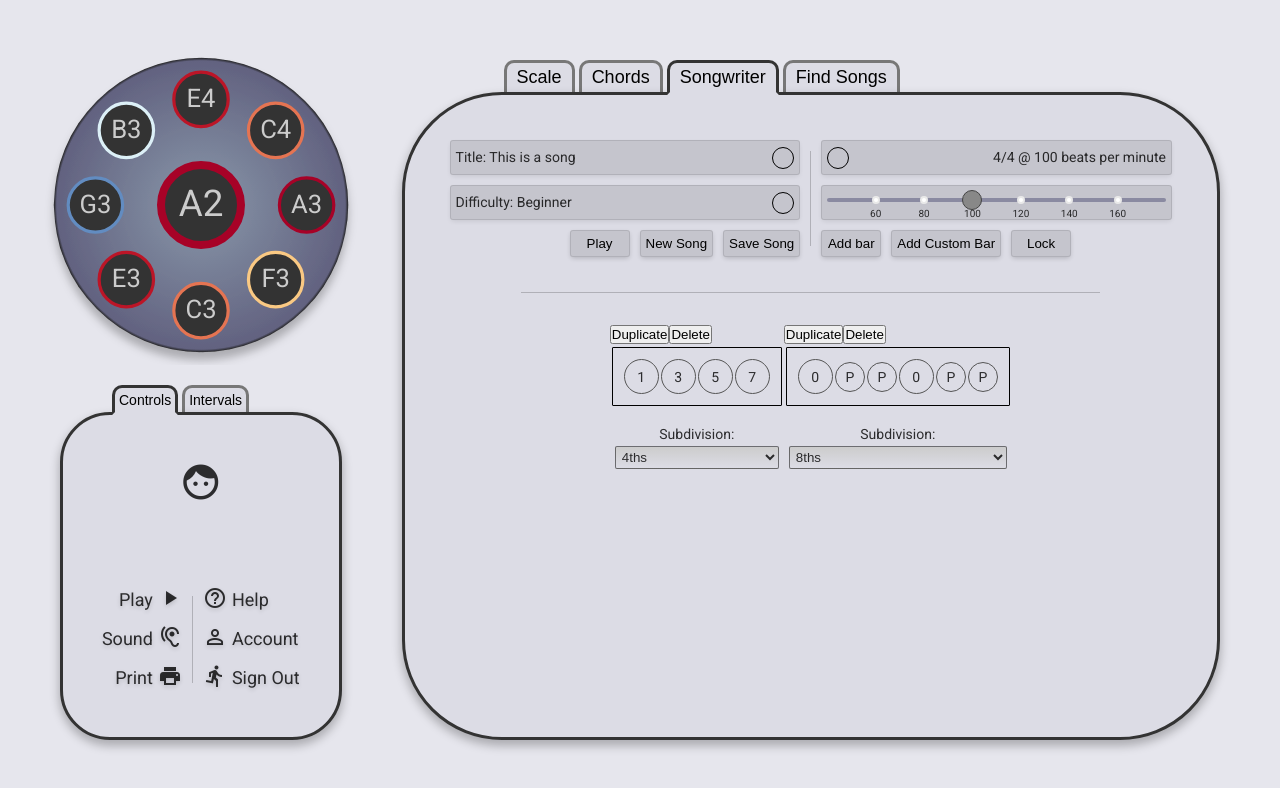
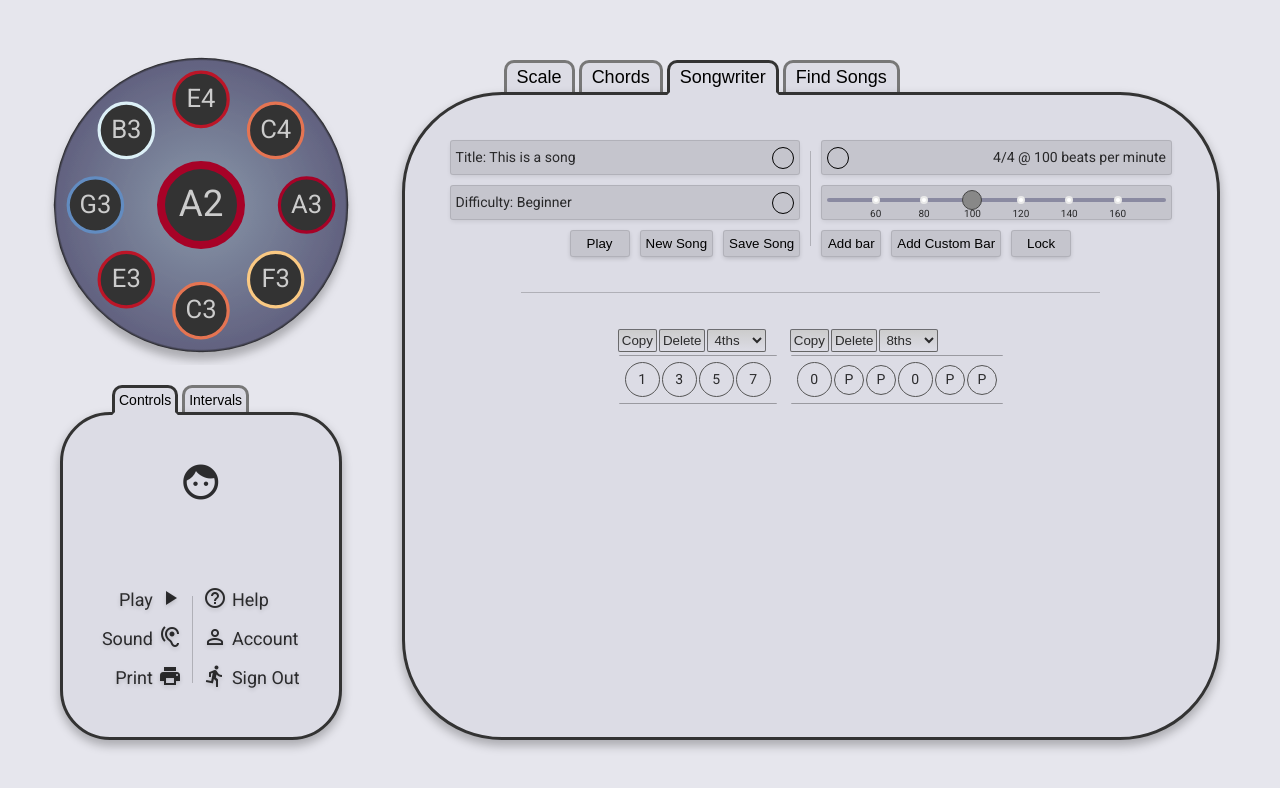
Before and after one commit to Moosees/ding-and-tones, a React (Create React App) app: page /song in a window 1280 px wide. Shown: the top 788 px of the page. Built offline with nearby package versions, Linux system fonts and the light colour scheme.

Commit message:
style songwriter bars

```diff
--- a/src/components/bar/Bar.jsx
+++ b/src/components/bar/Bar.jsx
@@ -1,7 +1,6 @@
 import React from 'react';
 import { connect } from 'react-redux';
 import BarControls from '../barControls/BarControls';
-import BarMetre from '../barMetre/BarMetre';
 import Beat from '../beat/Beat';
 import { BarContainer, Beats } from './bar.styles';
 
@@ -26,7 +25,6 @@ const Bar = ({ barId, bars, beats, currentBar, isEditingSong }) => {
     <BarContainer>
       {isEditingSong && <BarControls barId={barId} />}
       <Beats isPlaying={barId === currentBar}>{filteredBeats}</Beats>
-      {isEditingSong && <BarMetre barId={barId} />}
     </BarContainer>
   );
 };
--- a/src/components/bar/bar.styles.js
+++ b/src/components/bar/bar.styles.js
@@ -3,14 +3,18 @@ import styled from 'styled-components';
 export const BarContainer = styled.div`
   display: flex;
   flex-direction: column;
+  margin: 0.5rem;
 `;
 
 export const Beats = styled.div`
   align-items: center;
-  border: ${({ isPlaying }) => (isPlaying ? '2px' : '1px')} solid #000;
+  border: ${({ isPlaying }) => (isPlaying ? '2px' : '1px')} solid
+    rgba(0, 0, 0, 0.3);
+  border-left: 0;
   border-radius: 1px;
+  border-right: 0;
   display: flex;
   justify-content: center;
   margin: 2px;
-  padding: 1rem;
+  padding: 0.5rem;
 `;
--- a/src/components/barControls/BarControls.jsx
+++ b/src/components/barControls/BarControls.jsx
@@ -1,7 +1,19 @@
 import React from 'react';
 import { connect } from 'react-redux';
+import styled from 'styled-components';
 import { v4 as uuid } from 'uuid';
-import { deleteBar, duplicateBar } from '../../redux/bars/bars.actions';
+import {
+  deleteBar,
+  duplicateBar,
+  setBarSubdivision,
+} from '../../redux/bars/bars.actions';
+import BtnGradient from '../button/Gradient';
+import MetreControls from '../metreControls/MetreControls';
+
+const ControlsContainer = styled.div`
+  align-items: center;
+  display: flex;
+`;
 
 const copyBar = (barId, bars, beats) => {
   const newBarId = uuid();
@@ -19,14 +31,30 @@ const copyBar = (barId, bars, beats) => {
   return { oldBarId: barId, newBarId, newMeasure, newBeats };
 };
 
-const BarControls = ({ barId, bars, beats, duplicateBar, deleteBar }) => {
+const BarControls = ({
+  barId,
+  bars,
+  beats,
+  duplicateBar,
+  deleteBar,
+  setBarSubdivision,
+}) => {
+  const { metre, subdivision } = bars[barId];
+
   return (
-    <div>
-      <button onClick={() => duplicateBar(copyBar(barId, bars, beats))}>
-        Duplicate
-      </button>
-      <button onClick={() => deleteBar(barId)}>Delete</button>
-    </div>
+    <ControlsContainer>
+      <BtnGradient
+        label="Copy"
+        onClick={() => duplicateBar(copyBar(barId, bars, beats))}
+      />
+      <BtnGradient label="Delete" onClick={() => deleteBar(barId)} />
+      <MetreControls
+        small
+        metre={metre}
+        subdivision={subdivision}
+        setSubdivision={(subdivision) => setBarSubdivision(barId, subdivision)}
+      />
+    </ControlsContainer>
   );
 };
 
@@ -38,4 +66,5 @@ const mapStateToProps = ({ bars }) => ({
 export default connect(mapStateToProps, {
   deleteBar,
   duplicateBar,
+  setBarSubdivision,
 })(BarControls);
--- a/src/components/barMetre/BarMetre.jsx
+++ /dev/null
@@ -1,24 +0,0 @@
-import React from 'react';
-import { connect } from 'react-redux';
-import { setBarSubdivision } from '../../redux/bars/bars.actions';
-import MetreControls from '../metreControls/MetreControls';
-
-const BarMetre = ({ barId, bars, setBarSubdivision }) => {
-  const { metre, subdivision } = bars[barId];
-
-  return (
-    <MetreControls
-      metre={metre}
-      subdivision={subdivision}
-      setSubdivision={(subdivision) => setBarSubdivision(barId, subdivision)}
-    />
-  );
-};
-
-const mapStateToProps = ({ bars }) => ({
-  bars: bars.bars,
-});
-
-export default connect(mapStateToProps, {
-  setBarSubdivision,
-})(BarMetre);
--- /dev/null
+++ b/src/components/button/Gradient.jsx
@@ -0,0 +1,28 @@
+import React from 'react';
+import styled from 'styled-components';
+
+const Btn = styled.button`
+  background-image: linear-gradient(
+    to bottom,
+    #ccc 0%,
+    ${({ theme }) => theme.colorBox} 100%
+  );
+  border: ${({ theme }) => theme.borderMedium};
+  border-radius: 2px;
+  color: ${({ theme }) => theme.colorText};
+  cursor: pointer;
+  padding: 3px;
+  margin: 1px;
+  min-width: 2rem;
+  transition: border 0.15s ease-in;
+
+  &:hover {
+    border: ${({ theme }) => theme.borderLight};
+  }
+`;
+
+const BtnGradient = ({ label, onClick }) => (
+  <Btn onClick={onClick}>{label}</Btn>
+);
+
+export default BtnGradient;
--- a/src/components/metreControls/MetreControls.jsx
+++ b/src/components/metreControls/MetreControls.jsx
@@ -8,9 +8,10 @@ import {
 
 const MetreControls = ({
   metre,
+  setMetre,
   subdivision,
-  setMetre,
   setSubdivision,
+  small,
   disabled,
 }) => {
   const { minSubdivision } = metreList[metre];
@@ -26,11 +27,12 @@ const MetreControls = ({
   };
 
   return (
-    <MetreContainer>
+    <MetreContainer small={small}>
       {setMetre && (
-        <MetreLabel>
-          <span>Metre:</span>
+        <MetreLabel small={small}>
+          {!small && <span>Metre:</span>}
           <MetreSelect
+            small={small}
             value={metre}
             disabled={disabled}
             onChange={handleTimeChange}
@@ -58,9 +60,10 @@ const MetreControls = ({
         </MetreLabel>
       )}
       {setSubdivision && (
-        <MetreLabel>
-          <span>Subdivision:</span>
+        <MetreLabel small={small}>
+          {!small && <span>Subdivision:</span>}
           <MetreSelect
+            small={small}
             value={subdivision}
             disabled={disabled}
             onChange={(e) => setSubdivision(e.target.value)}
--- a/src/components/metreControls/metreControls.styles.js
+++ b/src/components/metreControls/metreControls.styles.js
@@ -2,14 +2,14 @@ import styled from 'styled-components';
 
 export const MetreContainer = styled.div`
   display: flex;
-  margin: 1rem 0;
+  margin: ${({ small }) => (small ? '0' : '1rem 0')};
 `;
 
 export const MetreLabel = styled.label`
   display: flex;
   flex: 1 0;
   flex-direction: column;
-  padding: 0.5rem;
+  padding: ${({ small }) => (small ? '1px' : '0.5rem')};
   text-align: center;
 `;
 
@@ -22,5 +22,12 @@ export const MetreSelect = styled.select`
   border: ${({ theme }) => theme.borderMedium};
   border-radius: 2px;
   color: ${({ theme }) => theme.colorText};
+  cursor: pointer;
   padding: 2px;
+  transition: border 0.15s ease-in;
+
+  &:hover {
+    border: ${({ theme, small }) =>
+      small ? theme.borderLight : theme.borderMedium};
+  }
 `;
```
Also changed, not shown: 1 other file (tests, documents, lock files or other folders).
